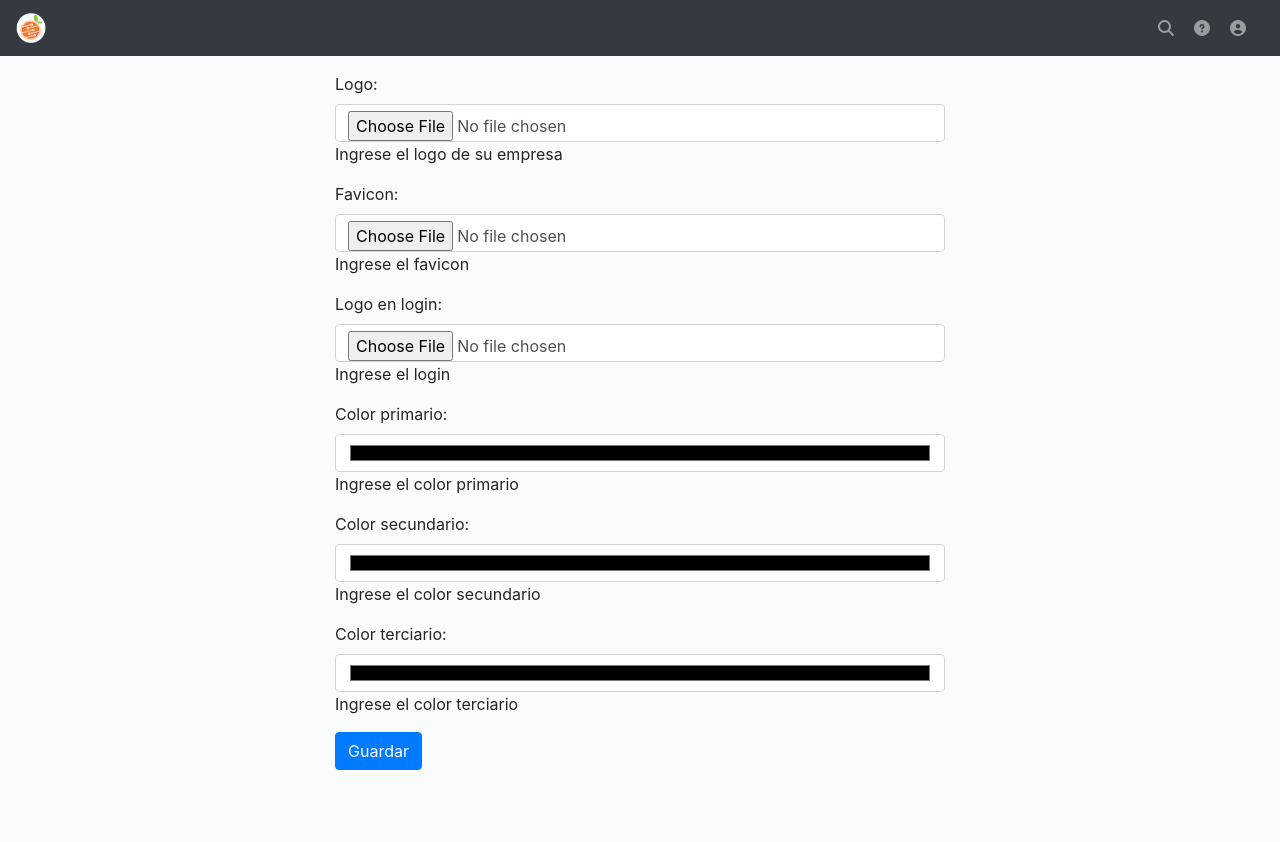
After one commit to juancarlosdjhg/facturaonline, a PHP site: template Core/View/ConfigColor.html.twig in a window 1280 px wide. The commit adds this page. Run offline with PHP 8.4, Linux system fonts and the light colour scheme; the template is opened without the code that fills it, so the values that code supplies are empty; some libraries are stand-ins or nearby versions.

Commit message:
Creando modulo de perzonalizacion

```diff
--- /dev/null
+++ b/Core/View/ConfigColor.html.twig
@@ -0,0 +1,162 @@
+{#
+    /**
+     * This file is part of FacturaScripts
+     * Copyright (C) 2017-2020 Carlos Garcia Gomez <carlos@facturascripts.com>
+     *
+     * This program is free software: you can redistribute it and/or modify
+     * it under the terms of the GNU Lesser General Public License as
+     * published by the Free Software Foundation, either version 3 of the
+     * License, or (at your option) any later version.
+     *
+     * This program is distributed in the hope that it will be useful,
+     * but WITHOUT ANY WARRANTY; without even the implied warranty of
+     * MERCHANTABILITY or FITNESS FOR A PARTICULAR PURPOSE. See the
+     * GNU Lesser General Public License for more details.
+     *
+     * You should have received a copy of the GNU Lesser General Public License
+     * along with this program. If not, see http://www.gnu.org/licenses/.
+     */
+#}
+{% extends "Master/MenuTemplate.html.twig" %}
+
+{% block body %}
+
+    <div class="container-fluid">
+        <div class="row">
+            <div class="col-sm-3"></div>
+            <div class="col-sm-6">
+                <form
+                  action="{{ fsc.url() }}"
+                  method="post"
+                  enctype="multipart/form-data"
+                  class="form">
+                  <div class="form-group">
+                    <label for="logo">Logo:</label>
+                    <input
+                      type="file"
+                      class="form-control"
+                      id="logo"
+                      name="logo"
+                      value="{{ fsc.logo }}"
+                      onChange="validateImage('logo', 50, 55, 'png')">
+                    <spanclass="text-muted">Ingrese el logo de su empresa</span>
+                  </div>
+                  <div class="form-group">
+                    <label for="favicon">Favicon:</label>
+                    <input
+                      type="file"
+                      class="form-control"
+                      id="favicon"
+                      name="favicon"
+                      value="{{ fsc.favicon }}"
+                      onChange="validateImage('favicon', 48, 48, 'ico')">
+                    <spanclass="text-muted">Ingrese el favicon</span>
+                  </div>
+                  <div class="form-group">
+                    <label for="login">Logo en login:</label>
+                    <input
+                      type="file"
+                      class="form-control"
+                      id="login"
+                      name="login"
+                      value="{{ fsc.login }}"
+                      onChange="validateImage('login', 1218, 405, 'png')">
+                    <spanclass="text-muted">Ingrese el login</span>
+                  </div>
+                  <div class="form-group">
+                    <label for="primaryColor">Color primario:</label>
+                    <input
+                      type="color"
+                      class="form-control"
+                      id="primaryColor"
+                      name="primaryColor"
+                      value="{{ fsc.primaryColor }}"
+                      placeholder="Ejemplo: #ffffff">
+                    <spanclass="text-muted">Ingrese el color primario</span>
+                  </div>
+
+                  <div class="form-group">
+                    <label for="secundaryColor">Color secundario:</label>
+                    <input
+                      type="color"
+                      class="form-control"
+                      id="secundaryColor"
+                      name="secundaryColor"
+                      value="{{ fsc.secundaryColor }}"
+                      placeholder="Ejemplo: #ffffff">
+                    <spanclass="text-muted">Ingrese el color secundario</span>
+                  </div>
+
+                  <div class="form-group">
+                    <label for="tertiaryColor">Color terciario:</label>
+                    <input
+                      type="color"
+                      class="form-control"
+                      id="tertiaryColor"
+                      name="tertiaryColor"
+                      value="{{ fsc.tertiaryColor }}"
+                      placeholder="Ejemplo: #ffffff">
+                    <spanclass="text-muted">Ingrese el color terciario</span>
+                  </div>
+
+                  <button
+                    type="submit"
+                    class="btn btn-primary"
+                    id="btnSubmit">
+                    Guardar
+                  </button>
+                </form>
+            </div>
+        </div>
+    </div>
+{% endblock %}
+
+{% block css %}
+    {{ parent() }}
+    <style>
+        body {
+            background-color: #FAFBFC;
+        }
+    </style>
+{% endblock %}
+
+{% block javascripts %}
+    {{ parent() }}
+    <script type="text/javascript">
+        var isValid = false;
+
+        function validateExtension(type, name) {
+          return type === 'png' ? !(/\.(png)$/i).test(name) : !(/\.(ico)$/i).test(name)
+        }
+
+        function validateImage(elemt, width, height, type) {
+          var input = document.getElementById(elemt);
+          var image = input.files[0];
+          var c = 0;
+
+          if (input.files.length == 0 || validateExtension(type, image.name)) {
+            alert('Ingrese una imagen con el formato '+ type +'.');
+            return false;
+          }
+
+          // Si el tamaño de la imagen fue validado
+          if (isValid) {
+            return true;
+          }
+
+          var img = new Image();
+          img.onload = function dimension() {
+            if (this.width.toFixed(0) != width && this.height.toFixed(0) != height) {
+              alert('Las medidas deben ser: ' + width + ' x ' + height);
+            } else {
+              // El tamaño de la imagen fue validado
+              isValid = true;
+            }
+          };
+          img.src = URL.createObjectURL(image);
+
+          // Devolvemos false porque falta validar el tamaño de la imagen
+          return false;
+        }
+    </script>
+{% endblock %}
--- a/Core/View/Master/MenuTemplate.html.twig
+++ b/Core/View/Master/MenuTemplate.html.twig
@@ -37,6 +37,7 @@
             <link rel="stylesheet" href="{{ asset('node_modules/@fortawesome/fontawesome-free/css/all.min.css') }}" />
             <link rel="stylesheet" href="{{ asset('node_modules/jquery-ui-dist/jquery-ui.min.css') }}" />
             <link rel="stylesheet" href="{{ asset('Dinamic/Assets/CSS/custom.css') }}" />
+            <link rel="stylesheet" href="{{ asset('Dinamic/Assets/CSS/customDC.css') }}" />
         {% endblock %}
         {# Adds custom CSS assets #}
         {% for css in assetManager.get('css') %}
--- a/Core/View/Master/MicroTemplate.html.twig
+++ b/Core/View/Master/MicroTemplate.html.twig
@@ -37,6 +37,7 @@
             <link rel="stylesheet" href="{{ asset('node_modules/bootstrap/dist/css/bootstrap.min.css') }}" />
             <link rel="stylesheet" href="{{ asset('node_modules/@fortawesome/fontawesome-free/css/all.min.css') }}" />
             <link rel="stylesheet" href="{{ asset('Dinamic/Assets/CSS/custom.css') }}" />
+            <link rel="stylesheet" href="{{ asset('Dinamic/Assets/CSS/customDC.css') }}" />
         {% endblock %}
         {# Adds custom CSS assets #}
         {% for css in assetManager.get('css') %}
```
Also changed, not shown: Core/Controller/ConfigColor.php (added, +243 -0 lines).
